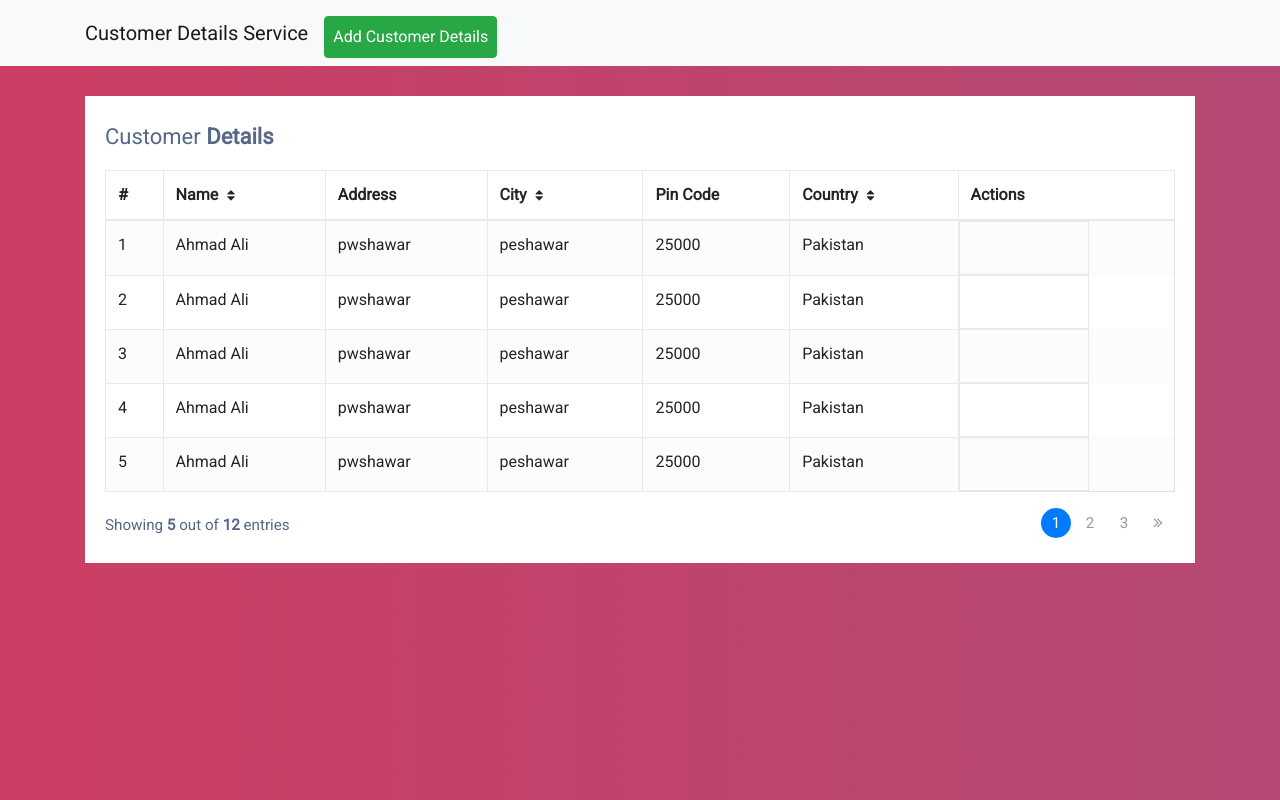
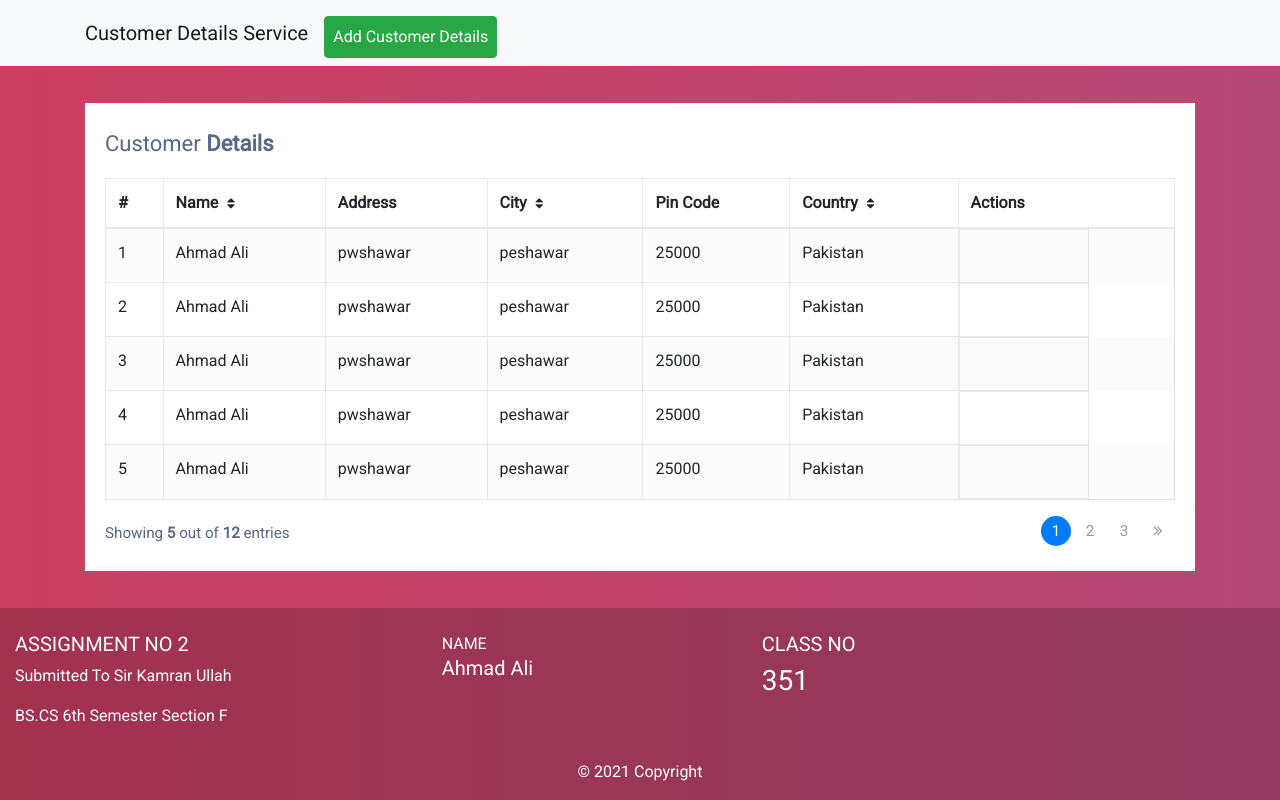
Before and after one commit to ahmadali0310/Php_Assignment_2, a PHP site: page / in a window 1280 px wide. Run offline with PHP 8.4, Linux system fonts and the light colour scheme; data comes from the database, SQL or seed files in the repository.

Commit message:
Adding Footer

```diff
--- /dev/null
+++ b/footer.php
@@ -0,0 +1,30 @@
+<footer class="page-footer font-small blue pt-4" style="
+background-color: rgba(0,0,0,0.2) !important;color: white; position: relative; ">
+  <div class="container-fluid text-center text-md-left">
+    <div class="row">
+      <div class="col-md-4 mt-md-0 mt-3">
+        <h5 class="text-uppercase">Assignment No 2</h5>
+        <p>Submitted To Sir Kamran Ullah</p>
+          <p>BS.CS 6th Semester Section F</p>
+      </div>
+      <hr class="clearfix w-100 d-md-none pb-3">
+      <div class="col-md-3 mb-md-0 mb-3">
+        <h7 class="text-uppercase">Name</h7>
+        <ul class="list-unstyled">
+          <li>
+            <h5>Ahmad Ali</h5>
+          </li>
+        </ul>
+      </div>
+      <div class="col-md-3 mb-md-0 mb-3">
+          <h5 class="text-uppercase">Class No</h5>
+        <ul class="list-unstyled">
+          <li>
+              <h3>351</h3>
+          </li>
+        </ul>
+      </div>
+    </div>
+  </div>
+  <div class="footer-copyright text-center py-3">© 2021 Copyright</div>
+</footer>
--- a/index.php
+++ b/index.php
@@ -225,7 +225,7 @@ $records = $statement->fetchAll(PDO::FETCH_ASSOC);
     </script>
 </head>
 
-<body>
+<body style="display: flex !important; flex-direction: column; justify-content: space-between; height: 100vh;">
 <!-- Navbar -->
 
 <nav class="navbar navbar-expand-lg navbar-light bg-light">
@@ -369,6 +369,8 @@ $records = $statement->fetchAll(PDO::FETCH_ASSOC);
         </div>
     </div>
 </div>
+<?php require_once "./footer.php" ?>
+
 <!-- Javascript -->
 <script src="https://code.jquery.com/jquery-3.5.1.min.js"></script>
 <script src="https://cdn.jsdelivr.net/npm/popper.js@1.16.0/dist/umd/popper.min.js"></script>
--- a/insert.php
+++ b/insert.php
@@ -185,7 +185,7 @@ if ($_SERVER['REQUEST_METHOD'] === 'POST') {
       }
     </style>
   </head>
-  <body>
+  <body style="display: flex !important; flex-direction: column; justify-content: space-between; height: 100vh;">
     <!-- Navbar -->
 
     <nav class="navbar navbar-expand-lg navbar-light bg-light">
@@ -283,6 +283,8 @@ if ($_SERVER['REQUEST_METHOD'] === 'POST') {
         </div>
       </form>
     </section>
+    <?php require_once "./footer.php" ?>
+
     <!-- Javascript -->
     <script src="https://code.jquery.com/jquery-3.5.1.min.js"></script>
     <script src="https://cdn.jsdelivr.net/npm/popper.js@1.16.0/dist/umd/popper.min.js"></script>
--- a/update.php
+++ b/update.php
@@ -198,7 +198,7 @@ if ($_SERVER['REQUEST_METHOD'] === 'POST') {
         }
     </style>
 </head>
-<body>
+<body style="display: flex !important; flex-direction: column; justify-content: space-between; height: 100vh;">
 <!-- Navbar -->
 
 <nav class="navbar navbar-expand-lg navbar-light bg-light">
@@ -296,6 +296,8 @@ if ($_SERVER['REQUEST_METHOD'] === 'POST') {
         </div>
     </form>
 </section>
+<?php require_once "./footer.php" ?>
+
 <!-- Javascript -->
 <script src="https://code.jquery.com/jquery-3.5.1.min.js"></script>
 <script src="https://cdn.jsdelivr.net/npm/popper.js@1.16.0/dist/umd/popper.min.js"></script>
--- a/view.php
+++ b/view.php
@@ -205,6 +205,7 @@ $details = $statement->fetchAll(PDO::FETCH_ASSOC);
         </tbody>
     </table>
 </div>
+<?php require_once "./footer.php" ?>
 <script src="https://code.jquery.com/jquery-3.5.1.min.js"></script>
 <script src="https://cdn.jsdelivr.net/npm/popper.js@1.16.0/dist/umd/popper.min.js"></script>
 <script src="https://stackpath.bootstrapcdn.com/bootstrap/4.5.0/js/bootstrap.min.js"></script>
```
